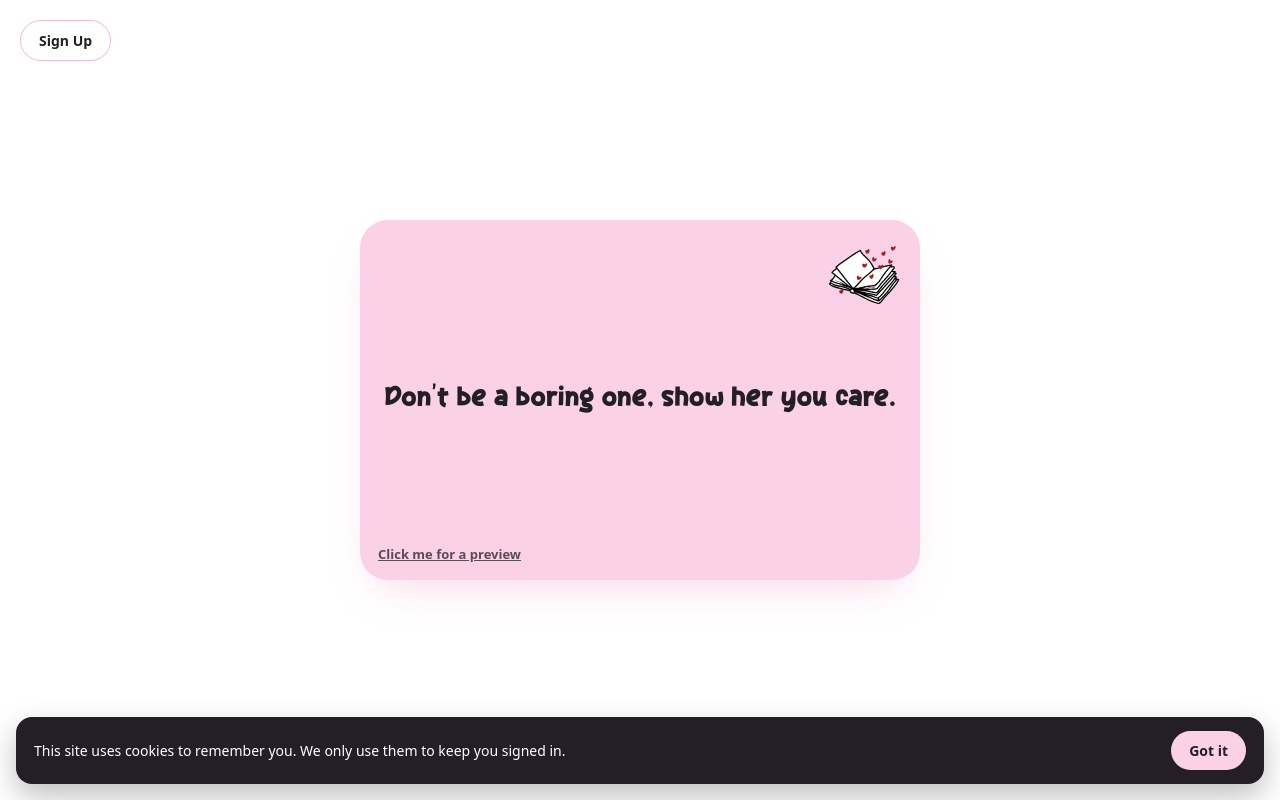
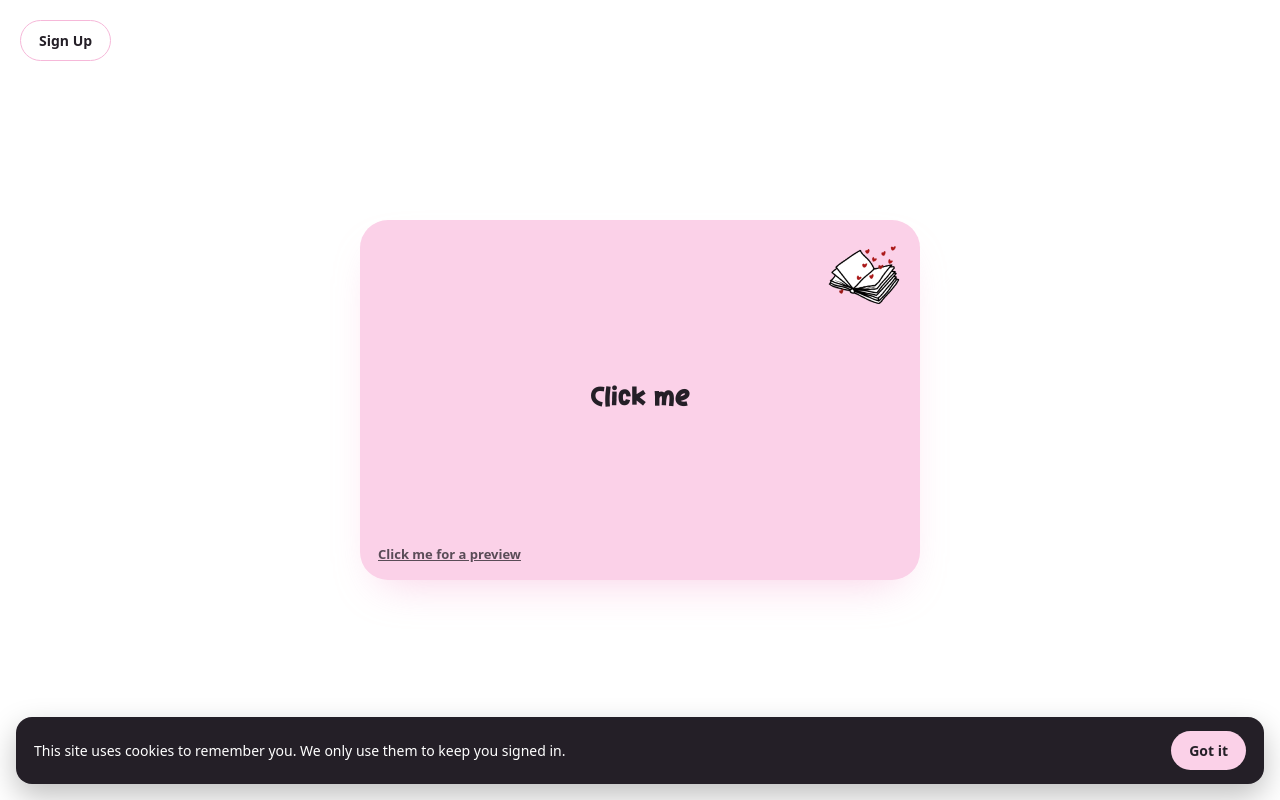
Before and after one commit to Svnd3/loVeiNtHeAiR, a React (Vite) app: page / in a window 1280 px wide. Built offline with nearby package versions, Linux system fonts and the light colour scheme; no server answers; a web font is replaced by a local one.

Commit message:
Change surprise-box hint to "Click me" with a periodic shake
Replaces "Don't be a boring one, show her you care" -- shorter, more
direct call to action, with a wiggle every couple seconds to draw the
eye.

```diff
--- a/src/pages/Home.css
+++ b/src/pages/Home.css
@@ -119,6 +119,28 @@
   font-size: clamp(20px, 5vw, 26px);
   font-weight: 500;
   text-align: center;
+  animation: home-hint-shake 2.4s ease-in-out infinite;
+}
+
+@keyframes home-hint-shake {
+  0%, 60% {
+    transform: translateX(0) rotate(0deg);
+  }
+  64% {
+    transform: translateX(-4px) rotate(-4deg);
+  }
+  70% {
+    transform: translateX(4px) rotate(4deg);
+  }
+  76% {
+    transform: translateX(-3px) rotate(-3deg);
+  }
+  82% {
+    transform: translateX(3px) rotate(3deg);
+  }
+  88%, 100% {
+    transform: translateX(0) rotate(0deg);
+  }
 }
 
 @media (max-width: 480px) {
--- a/src/pages/Home.tsx
+++ b/src/pages/Home.tsx
@@ -16,7 +16,7 @@ function Home() {
             alt=""
             aria-hidden="true"
           />
-          <p className="home__surprise-hint">Don't be a boring one, show her you care.</p>
+          <p className="home__surprise-hint">Click me</p>
           <span className="home__preview-link">Click me for a preview</span>
         </Link>
       </div>
```
